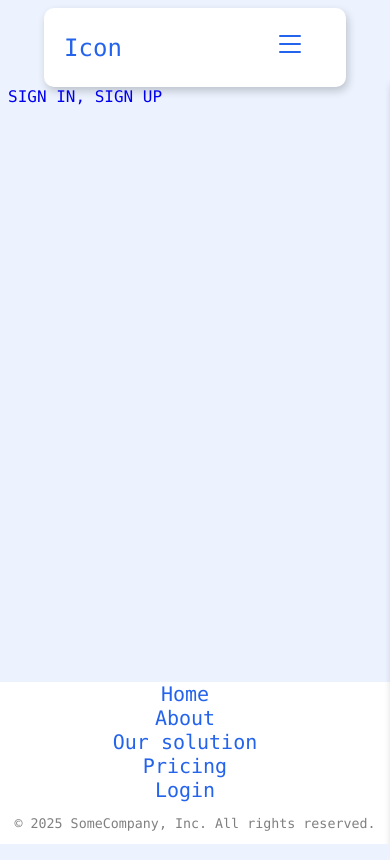
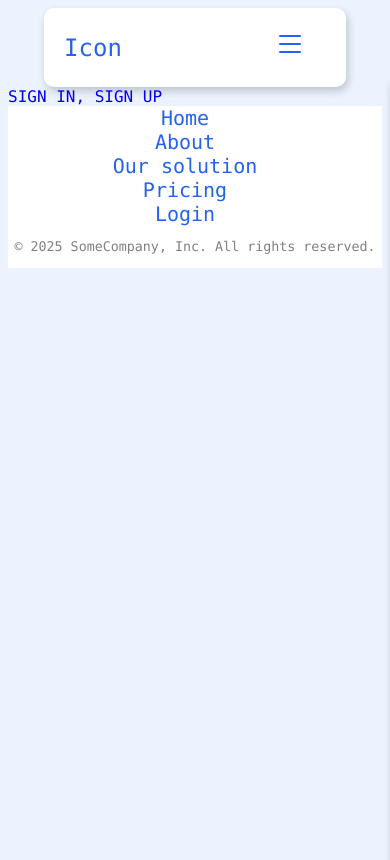
Before and after one commit to FelipeZani/Projet-DevWeb-IOT, a Flask app: page / in a window 390 px wide. Run offline with Flask 3, Linux system fonts and the light colour scheme.

Commit message:
fixing footer

```diff
--- a/static/styles/base_layout.css
+++ b/static/styles/base_layout.css
@@ -3,7 +3,8 @@
     background-color: #ecf3fe;
     position: relative;
     font-family: "Lucida Console", "Courier New", monospace;
-    height: 90dvh;
+    height: 100dvh;
+    padding: 0;
   }
 
   /* Blocking the scroll when the menu bar is on */
@@ -152,6 +153,10 @@
 
     }
 
+    footer{
+      display: inline-block;
+      position: relative !important;
+    }
 
   }
 
--- a/templates/base_layout.html
+++ b/templates/base_layout.html
@@ -29,7 +29,7 @@
             <nav>
 
 
-                <input type="checkbox" id="check"  onclick="block_scroll(this)">
+                <input type="checkbox" id="check">
 
                 <label for="check" class="checkbtn">
 
```
